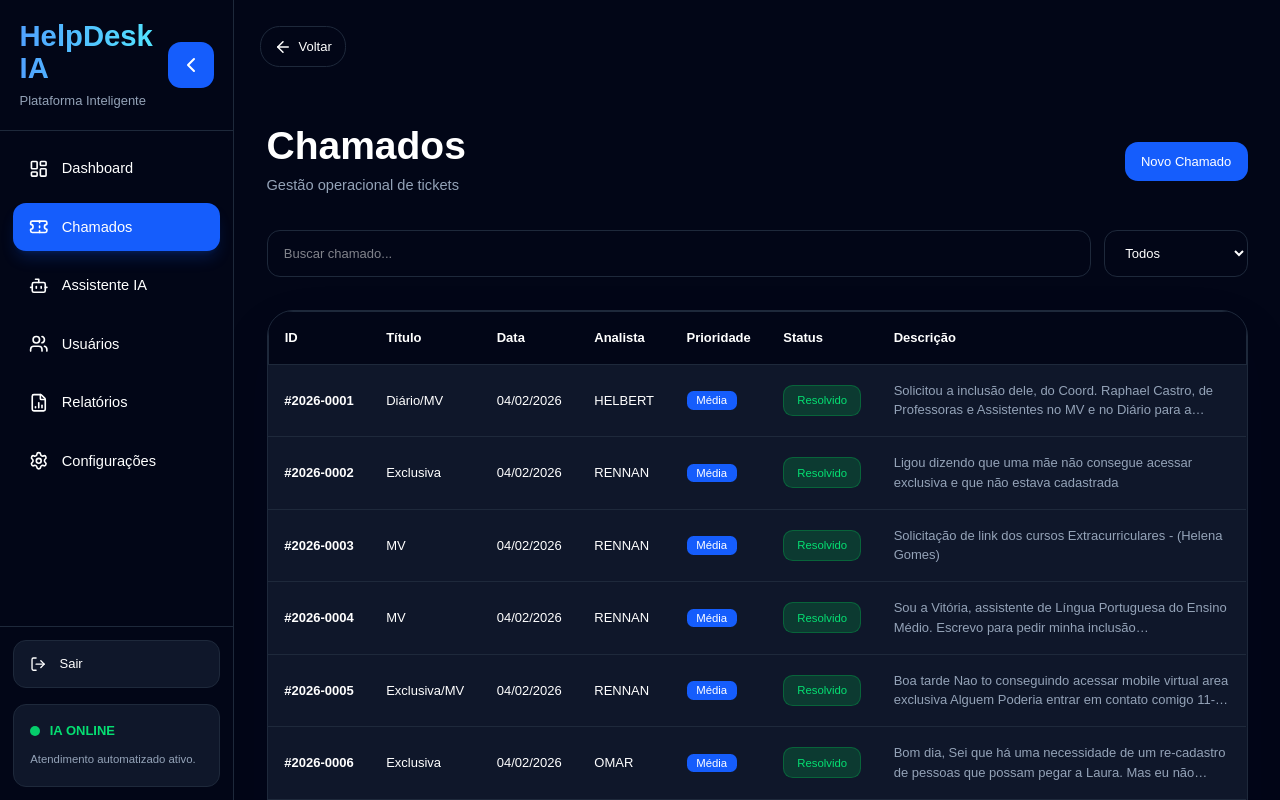
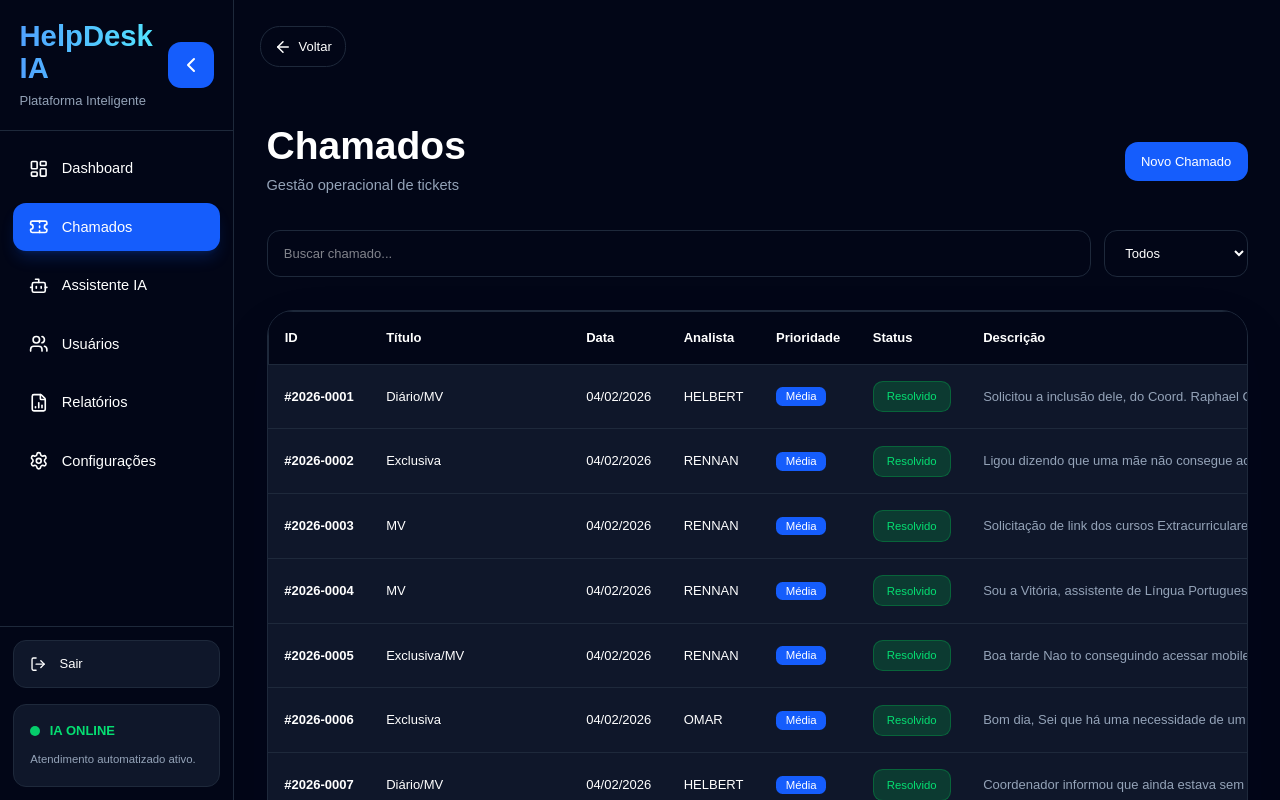
Before and after one commit to Rennan1511/helpdesk-ia, a Next.js app: page /chamados in a window 1280 px wide. Shown: the top 800 px of the page. Built offline with nearby package versions, Linux system fonts and the light colour scheme; sample sign-in values are in the browser's storage.

Commit message:
Nova funcionalidade

```diff
--- a/app/chamados/page.tsx
+++ b/app/chamados/page.tsx
@@ -167,35 +167,35 @@ const chamadosPaginados =
         </div>
 
         {/* Tabela */}
-        <div className="mt-10 surface-card overflow-hidden">
-          <table className="w-full">
-            <thead className="surface-panel">
+        <div className="mt-10 surface-card overflow-x-auto">
+          <table className="w-full min-w-max">
+            <thead className="surface-panel sticky top-0">
               <tr>
-                <th className="text-left p-5">
+                <th className="text-left p-5 whitespace-nowrap">
                   ID
                </th>
 
-                <th className="text-left p-5">
+                <th className="text-left p-5 min-w-[200px]">
                   Título
                </th>
 
-                <th className="text-left p-5">
+                <th className="text-left p-5 whitespace-nowrap">
                   Data
                </th>
 
-                <th className="text-left p-5">
+                <th className="text-left p-5 whitespace-nowrap">
                   Analista
                </th>
 
-                <th className="text-left p-5">
+                <th className="text-left p-5 whitespace-nowrap">
                   Prioridade
                </th>
 
-                <th className="text-left p-5">
+                <th className="text-left p-5 whitespace-nowrap">
                   Status
                 </th>
 
-                <th className="text-left p-5">
+                <th className="text-left p-5 min-w-[250px]">
                   Descrição
 
                 </th>
@@ -218,7 +218,7 @@ const chamadosPaginados =
   #{item.id}
 </td>
 
-<td className="p-5 font-medium">
+<td className="p-5 font-medium break-words">
   {item.titulo}
 </td>
 
@@ -230,24 +230,24 @@ const chamadosPaginados =
     : "-"}
 </td>
 
-<td className="p-5 text-slate-300">
+<td className="p-5 text-slate-300 whitespace-nowrap">
   {item.analista_responsavel ||
     "-"}
 </td>
 
-<td className="p-5">
+<td className="p-5 whitespace-nowrap">
   <span className="bg-blue-600 px-3 py-1 rounded-lg text-sm">
     {item.prioridade}
   </span>
 </td>
 
-<td className="p-5">
+<td className="p-5 whitespace-nowrap">
   <StatusBadge
     status={item.status}
   />
 </td>
 
-<td className="p-5 text-slate-400 max-w-xl">
+<td className="p-5 text-slate-400 break-words">
   <p className="line-clamp-2">
     {item.descricao}
   </p>
--- a/app/configuracoes/page.tsx
+++ b/app/configuracoes/page.tsx
@@ -38,6 +38,9 @@ export default function ConfiguracoesPage() {
 
 const dark =
   theme === "dark";
+
+  const [tempTheme, setTempTheme] =
+    useState<"dark" | "light">(theme);
 
   const [notificacoes, setNotificacoes] =
     useState(true);
@@ -82,6 +85,7 @@ const dark =
 
     setRole(storedRole);
     setEmailAtual(storedEmail);
+    setTempTheme(theme);
 
     const handleUsuariosAtualizados = () => {
       carregarUsuarios();
@@ -106,7 +110,7 @@ const dark =
         handleUsuariosAtualizados
       );
     };
-  }, []);
+  }, [theme]);
 
   function carregarUsuarios() {
     const usuariosSalvos = JSON.parse(
@@ -121,6 +125,17 @@ const dark =
   }
 
   function salvar() {
+    // Salvar tema se foi alterado
+    if (tempTheme !== theme) {
+      toggleTheme();
+    }
+
+    // Salvar outras configurações se necessário
+    localStorage.setItem("empresa", empresa);
+    localStorage.setItem("emailSuporte", emailSuporte);
+    localStorage.setItem("backup", JSON.stringify(backup));
+    localStorage.setItem("notificacoes", JSON.stringify(notificacoes));
+
     setShowSuccessModal(true);
   }
 
@@ -291,26 +306,32 @@ const dark =
       <div>
         <p className="font-semibold">Tema atual</p>
         <p className={`text-sm mt-1 ${dark ? "text-slate-400" : "text-slate-600"}`}>
-          {dark ? "Escuro ativo" : "Claro ativo"}
+          {tempTheme === "dark" ? "Escuro" : "Claro"} (selecionado)
         </p>
       </div>
 
       <button
-        onClick={toggleTheme}
+        onClick={() =>
+          setTempTheme(
+            tempTheme === "dark"
+              ? "light"
+              : "dark"
+          )
+        }
         className="relative inline-flex h-8 w-16 items-center rounded-full transition-colors duration-300 focus:outline-none"
         aria-label="Alternar tema"
       >
         <span
           className={`absolute inset-0 rounded-full transition-colors duration-300 ${
-            dark ? "bg-blue-600" : "bg-slate-300"
+            tempTheme === "dark" ? "bg-blue-600" : "bg-slate-300"
           }`}
         />
         <span
           className={`relative ml-1 inline-flex h-5 w-5 transform items-center justify-center rounded-full bg-white text-xs shadow transition-transform duration-300 ${
-            dark ? "translate-x-7" : "translate-x-0"
+            tempTheme === "dark" ? "translate-x-7" : "translate-x-0"
           }`}
         >
-          {dark ? "🌙" : "☀️"}
+          {tempTheme === "dark" ? "🌙" : "☀️"}
         </span>
       </button>
     </div>
```
